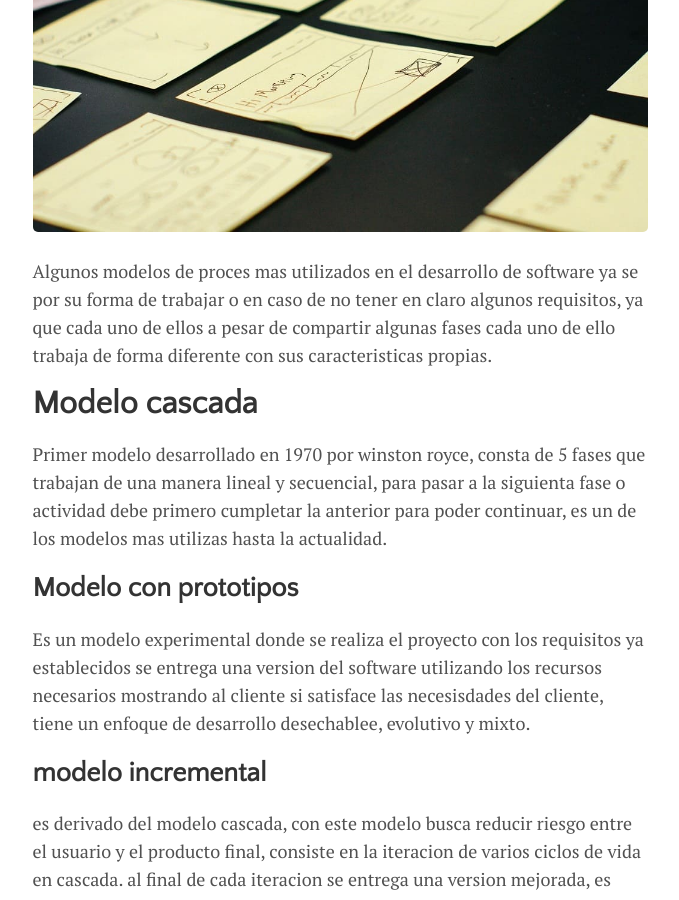
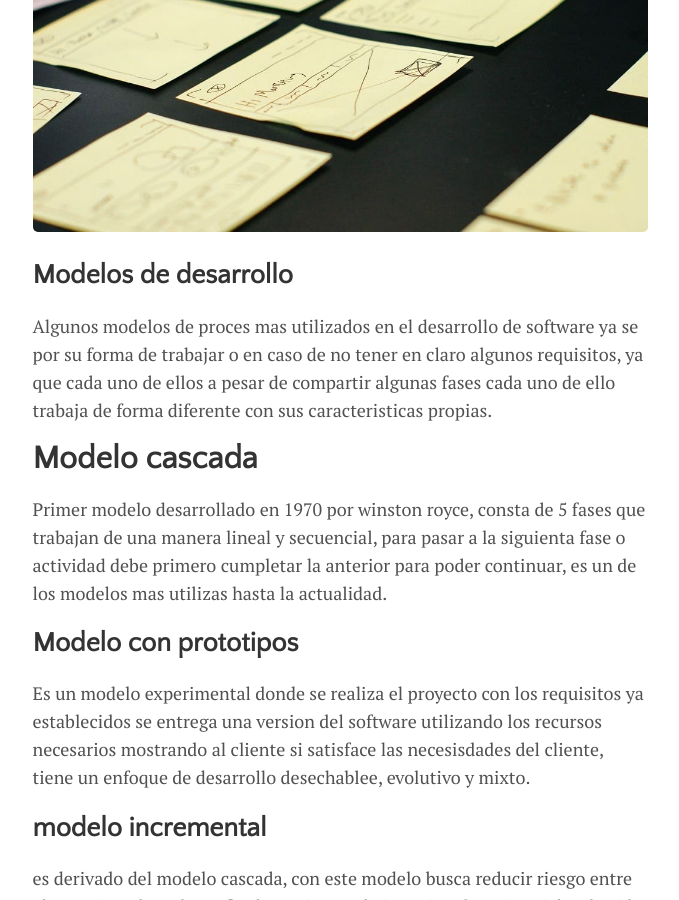
Before and after one commit to RonaldMM1/IngSoftware, a Jekyll site: the page built from _posts/2014-01-01-modelosDeProcesos.md, in a window 1280 px wide and 900 px high, scrolled down 379 px. Shown: the whole window, without its empty margins (300-979 px from the left). Built offline with Jekyll 4.4.1, drawn with Linux system fonts in a browser that asks for light colours.

Commit message:
Update 2014-01-01-modelosDeProcesos.md

```diff
--- a/_posts/2014-01-01-modelosDeProcesos.md
+++ b/_posts/2014-01-01-modelosDeProcesos.md
@@ -6,6 +6,7 @@ categories: journal
 tags: [documentation,sample]
 image: cards.jpg
 ---
+## Modelos de desarrollo
 
 Algunos modelos de proces mas utilizados en el desarrollo de software ya se por su forma de
 trabajar o en caso de no tener en claro algunos requisitos, ya que cada uno de ellos a pesar
```
